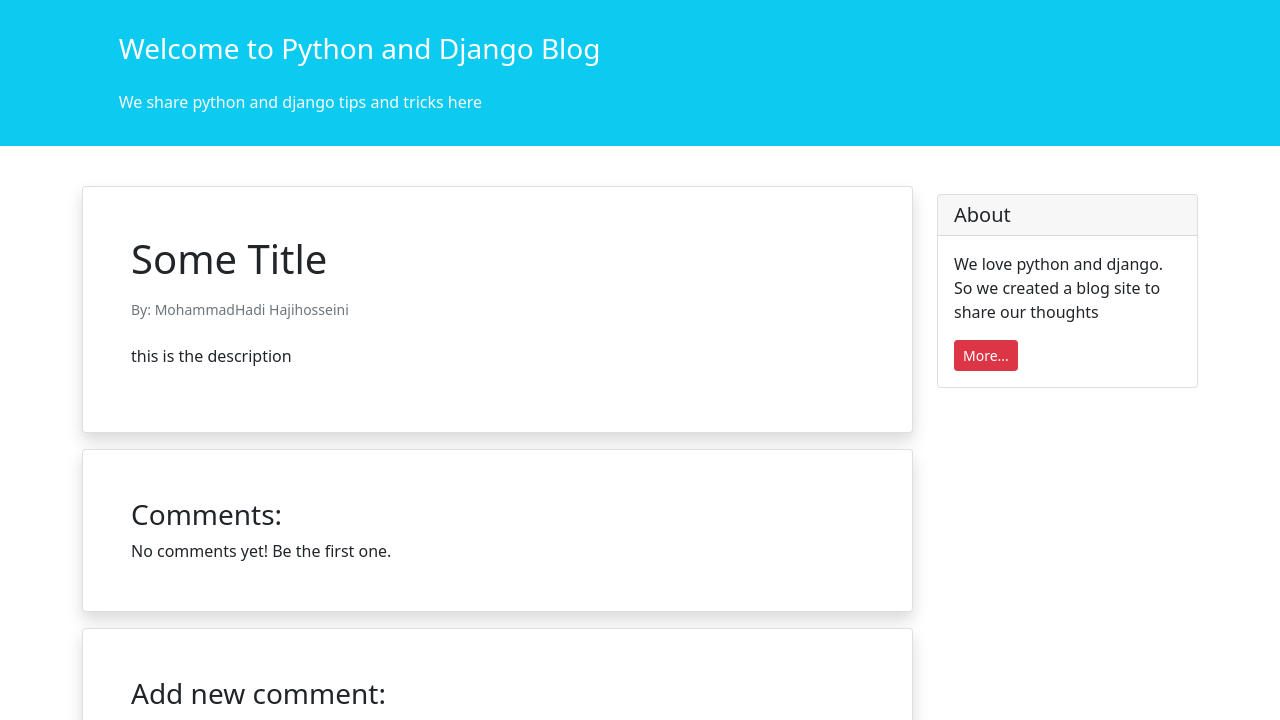
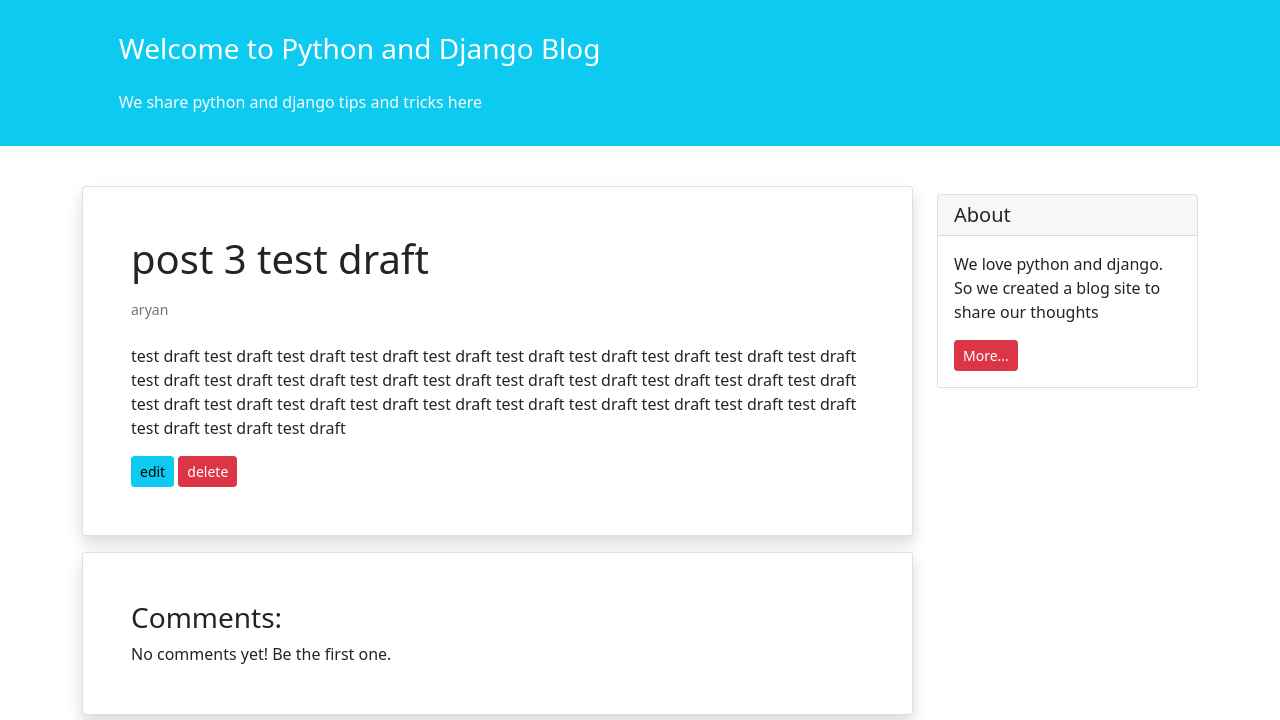
Before and after one commit to danyalai/weblog-django-HH, a Django app: page /blog/3/ in a window 1280 px wide. Shown: the part 56-776 px from the top of the page. Run offline with Django 4.2, Linux system fonts and the light colour scheme; data comes from the database, SQL or seed files in the repository; both versions use the stored data as it was after the commit.

Commit message:
add class base views

```diff
--- a/blog/admin.py
+++ b/blog/admin.py
@@ -6,6 +6,6 @@
 @admin.register(Post)
 class Postadmin(admin.ModelAdmin):
     list_display = ('title', 'status', 'datetime_modified')
-    ordering = ('status',)
+    # ordering = ('status',)
 
 # admin.site.register(Post, Postadmin)
--- a/blog/forms.py
+++ b/blog/forms.py
@@ -1,7 +1,9 @@
 from django import forms
+
 from .models import Post
+
 
 class NewPostForm(forms.ModelForm):
     class Meta:
         model = Post
-        fields = ['title','text','author','status']
+        fields = ['title', 'text', 'author', 'status']
--- a/blog/models.py
+++ b/blog/models.py
@@ -1,5 +1,5 @@
 from django.db import models
-
+from django.shortcuts import reverse
 
 class Post(models.Model):
     STATUS_CHOICES = (
@@ -15,3 +15,6 @@
 
     def __str__(self):
         return self.title
+
+    def get_absolute_url(self):
+        return reverse('post_detail', args=[self.id])
--- a/blog/templates/blog/post_detail.html
+++ b/blog/templates/blog/post_detail.html
@@ -7,9 +7,13 @@
             <div class="col-9">
 
                 <div class="card shadow my-3 p-5">
-                    <h1>Some Title</h1>
-                    <p class="small text-muted mt-2">By: MohammadHadi Hajihosseini</p>
-                    <p class="mt-2">this is the description</p>
+                    <h1>{{ post.title }}</h1>
+                    <p class="small text-muted mt-2">{{ post.author }}</p>
+                    <p class="mt-2">{{ post.text }}</p>
+                    <div>
+                        <a href="{% url 'post_update' post.id %}" class="btn btn-sm btn-info">edit</a>
+                        <a href="{% url 'post_delete' post.id %}" class="btn btn-sm btn-danger">delete</a>
+                    </div>
                 </div>
 
                 <div class="card shadow my-3 p-5">
--- a/blog/urls.py
+++ b/blog/urls.py
@@ -1,12 +1,19 @@
-from unicodedata import name
 from django.urls import path
 
 from . import views
 
 urlpatterns = [
-    path('', views.post_list_views, name='posts_list'),
-    path('<int:pk>/', views.post_detail_view, name='post_detail'),
+    # path('', views.post_list_view, name='posts_list'),
+    path('', views.PostListView.as_view(), name='posts_list'),
+    # path('<int:pk>/', views.post_detail_view, name='post_detail'),
+    path('<int:pk>/', views.PostDetailView.as_view(), name='post_detail'),
     path('form', views.post_form, name='post_form'),
-    path('<int:pk>/update/', views.post_update_view, name='post_update'),
-    path('<int:pk>/delete/', views.post_delete_view, name='post_delete'),
+    # path('create/', views.post_create_view, name='post_create'),
+    # path('create/', views.PostCreateView.as_view, name='post_create'),
+    # path('<int:pk>/update/', views.post_update_view, name='post_update'),
+    path('<int:pk>/update/', views.PostUpdateView.as_view(), name='post_update'),
+    # path('<int:pk>/delete/', views.post_delete_view, name='post_delete'),
+    path('<int:pk>/delete/', views.PostDeleteView.as_view(), name='post_delete'),
 ]
+# path('form', views.post_form, name='post_form'),
+# path('create/', views.PostCreateView.as_view(), name='post_create'),
--- a/blog/views.py
+++ b/blog/views.py
@@ -1,20 +1,31 @@
-import re
-from turtle import title
 from django.shortcuts import get_object_or_404, redirect, render
-from django.contrib.auth.models import User
-
+from django.views import generic
+from django.urls import reverse_lazy
+from .forms import NewPostForm
 from .models import Post
-from .forms import NewPostForm
 
 
-def post_list_views(request):
-    posts_list = Post.objects.filter(status="pub").order_by('-datetime_modified')
-    return render(request, 'blog/posts_list.html', {'posts_list': posts_list})
+# def post_list_views(request):
+#     posts_list = Post.objects.filter(status="pub").order_by('-datetime_modified')
+#     return render(request, 'blog/posts_list.html', {'posts_list': posts_list})
+
+class PostListView(generic.ListView):
+    model = Post
+    template_name = 'blog/posts_list.html'
+    context_object_name = 'posts_list'
+
+    def get_queryset(self):
+        return Post.objects.filter(status='pub').order_by('-datetime_modified')
 
 
-def post_detail_view(request, pk):
-    post = Post.objects.get(pk=pk)
-    return render(request, 'blog/post_detail.html', {'post': post})
+# def post_detail_view(request, pk):
+#     post = Post.objects.get(pk=pk)
+#     return render(request, 'blog/post_detail.html', {'post': post})
+
+class PostDetailView(generic.DetailView):
+    model = Post
+    template_name = 'blog/post_detail.html'
+    context_object_name = 'post'
 
 
 def post_form(request):
@@ -29,22 +40,38 @@
     return render(request, 'blog/add_post.html', context={'form': form})
 
 
-def post_update_view(request, pk):
-    post = get_object_or_404(Post, pk=pk)
-    form = NewPostForm(request.POST or None, instance=post)
-    if form.is_valid():
-        form.save()
-        return redirect('posts_list')
-    return render(request, 'blog/add_post.html', context={'form': form})
+# class PostCreateView(generic.CreateView):
+#     form_class = NewPostForm
+#     template_name = 'blog/add_post.html'
 
-def post_delete_view(request, pk):
-    post = get_object_or_404(Post, pk=pk)
 
-    if request.method == 'POST':
-        post.delete()
-        return redirect('posts_list')
-    return render(request, 'blog/post_delete.html', context={'post': post})
+# def post_update_view(request, pk):
+#     post = get_object_or_404(Post, pk=pk)
+#     form = NewPostForm(request.POST or None, instance=post)
+#     if form.is_valid():
+#         form.save()
+#         return redirect('posts_list')
+#     return render(request, 'blog/add_post.html', context={'form': form})
 
+
+class PostUpdateView(generic.UpdateView):
+    model = Post
+    form_class = NewPostForm
+    template_name = 'blog/add_post.html'
+
+
+# def post_delete_view(request, pk):
+#     post = get_object_or_404(Post, pk=pk)
+#
+#     if request.method == 'POST':
+#         post.delete()
+#         return redirect('posts_list')
+#     return render(request, 'blog/post_delete.html', context={'post': post})
+
+class PostDeleteView(generic.DeleteView):
+    model = Post
+    template_name = 'blog/post_delete.html'
+    success_url = reverse_lazy('posts_list')
 
     # if request.method == 'POST':
     #     post_title = request.POST.get('title')
```
Also changed, not shown: db.sqlite3.
